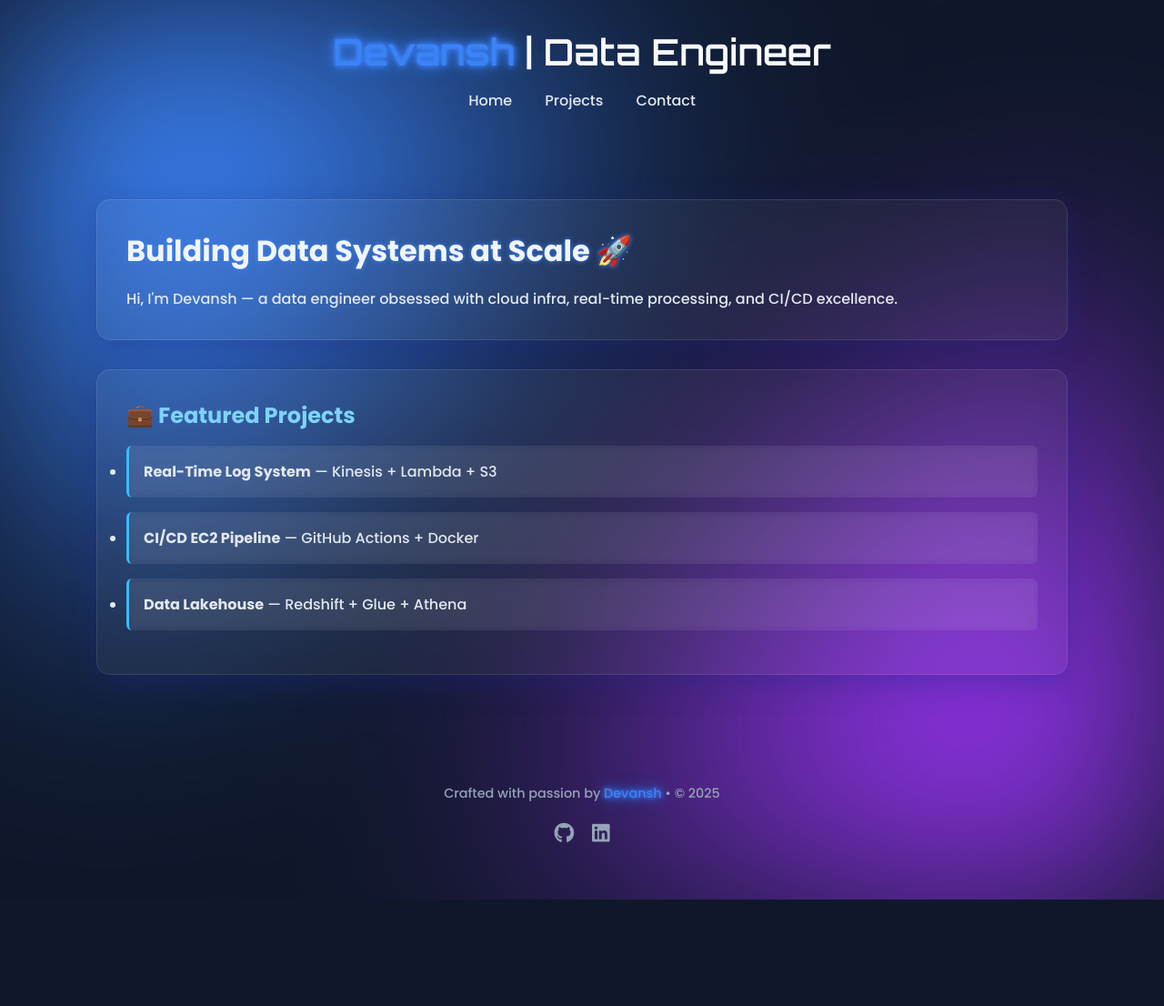
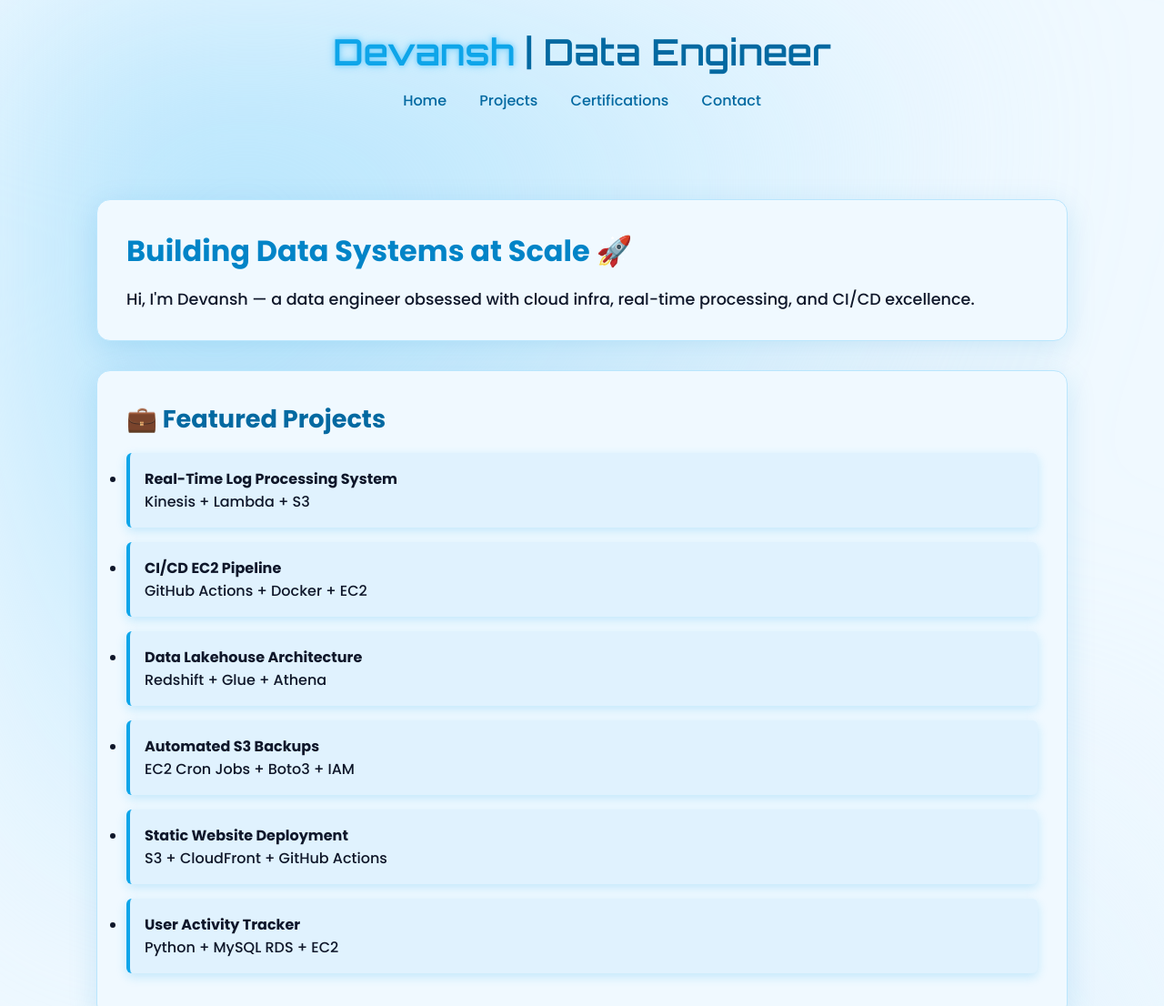
Before and after one commit to DevanshhXD/devansh-portfolio, a plain HTML site: page index.html in a window 1280 px wide. Shown: the top 1106 px of the page at 91% size. Before the commit the page ends 989 px from the top, so only its background shows below. Drawn offline with Linux system fonts and the light colour scheme.

Commit message:
website changes

```diff
--- a/index.html
+++ b/index.html
@@ -16,8 +16,9 @@
       <h1><span class="neon">Devansh</span> | Data Engineer</h1>
       <nav>
         <a href="#">Home</a>
-        <a href="#">Projects</a>
-        <a href="#">Contact</a>
+        <a href="#projects">Projects</a>
+        <a href="#certifications">Certifications</a>
+        <a href="#contact">Contact</a>
       </nav>
     </div>
   </header>
@@ -28,22 +29,35 @@
       <p>Hi, I'm Devansh — a data engineer obsessed with cloud infra, real-time processing, and CI/CD excellence.</p>
     </section>
 
-    <section class="projects glass">
+    <section id="projects" class="projects glass">
       <h3>💼 Featured Projects</h3>
       <ul>
-        <li><strong>Real-Time Log System</strong> — Kinesis + Lambda + S3</li>
-        <li><strong>CI/CD EC2 Pipeline</strong> — GitHub Actions + Docker</li>
-        <li><strong>Data Lakehouse</strong> — Redshift + Glue + Athena</li>
+        <li><strong>Real-Time Log Processing System</strong><br/> Kinesis + Lambda + S3</li>
+        <li><strong>CI/CD EC2 Pipeline</strong><br/> GitHub Actions + Docker + EC2</li>
+        <li><strong>Data Lakehouse Architecture</strong><br/> Redshift + Glue + Athena</li>
+        <li><strong>Automated S3 Backups</strong><br/> EC2 Cron Jobs + Boto3 + IAM</li>
+        <li><strong>Static Website Deployment</strong><br/> S3 + CloudFront + GitHub Actions</li>
+        <li><strong>User Activity Tracker</strong><br/> Python + MySQL RDS + EC2</li>
+      </ul>
+    </section>
+
+    <section id="certifications" class="projects glass">
+      <h3>📜 Certifications</h3>
+      <ul>
+        <li>AWS Certified Data Engineer - Associate (in progress)</li>
+        <li>SQL & BI Professional Certification</li>
+        <li>Apache Airflow Workflow Mastery</li>
       </ul>
     </section>
   </main>
 
-  <footer>
+  <footer id="contact">
     <div class="container">
+      <p>Contact me: <a href="mailto:devanshswami.412@gmail.com">devanshswami.412@gmail.com</a> | <span class="highlight">+91 6355939784</span></p>
       <p>Crafted with passion by <span class="neon">Devansh</span> • © 2025</p>
       <div class="social-icons">
-        <a href="#" class="icon" title="GitHub"><i class="fab fa-github"></i></a>
-        <a href="#" class="icon" title="LinkedIn"><i class="fab fa-linkedin"></i></a>
+        <a href="https://github.com/DevanshhXD" class="icon" title="GitHub" target="_blank"><i class="fab fa-github"></i></a>
+        <a href="https://www.linkedin.com/in/devansh-swami-376463297" class="icon" title="LinkedIn" target="_blank"><i class="fab fa-linkedin"></i></a>
       </div>
     </div>
   </footer>
--- a/styles/style.css
+++ b/styles/style.css
@@ -6,8 +6,8 @@
 
 body {
   font-family: 'Poppins', sans-serif;
-  background: #0f172a;
-  color: #e2e8f0;
+  background: #f0f9ff;
+  color: #0f172a;
   position: relative;
   overflow-x: hidden;
 }
@@ -16,8 +16,8 @@ body {
   position: absolute;
   width: 100%;
   height: 100%;
-  background: radial-gradient(circle at top left, #3b82f6 20%, transparent 50%),
-              radial-gradient(circle at bottom right, #9333ea 20%, transparent 50%);
+  background: radial-gradient(circle at top left, #bae6fd 20%, transparent 50%),
+              radial-gradient(circle at bottom right, #e0f2fe 20%, transparent 50%);
   filter: blur(120px);
   z-index: -1;
 }
@@ -37,17 +37,17 @@ header {
 header h1 {
   font-family: 'Orbitron', sans-serif;
   font-size: 2.5rem;
-  color: #f8fafc;
+  color: #0369a1;
   margin-bottom: 1rem;
 }
 
 .neon {
-  color: #3b82f6;
-  text-shadow: 0 0 5px #3b82f6, 0 0 10px #3b82f6, 0 0 20px #3b82f6;
+  color: #0ea5e9;
+  text-shadow: 0 0 5px #7dd3fc, 0 0 10px #7dd3fc;
 }
 
 nav a {
-  color: #e2e8f0;
+  color: #0369a1;
   margin: 0 1rem;
   text-decoration: none;
   font-weight: 500;
@@ -55,41 +55,41 @@ nav a {
 }
 
 nav a:hover {
-  color: #38bdf8;
+  color: #0ea5e9;
 }
 
 .hero h2 {
   font-size: 2rem;
   margin-bottom: 1rem;
-  color: #f1f5f9;
-  text-shadow: 0 0 5px #3b82f6;
+  color: #0284c7;
 }
 
 .hero p {
-  font-size: 1rem;
+  font-size: 1.1rem;
 }
 
 .projects h3 {
-  font-size: 1.5rem;
-  color: #7dd3fc;
+  font-size: 1.7rem;
+  color: #0369a1;
   margin-bottom: 1rem;
 }
 
 .projects li {
   margin-bottom: 1rem;
   padding: 1rem;
-  background-color: rgba(255, 255, 255, 0.05);
-  border-left: 3px solid #38bdf8;
+  background-color: #e0f2fe;
+  border-left: 4px solid #0ea5e9;
   border-radius: 6px;
-  backdrop-filter: blur(5px);
+  box-shadow: 0 4px 12px rgba(14, 165, 233, 0.2);
 }
 
 footer {
   text-align: center;
-  padding: 1.5rem 0;
-  font-size: 0.9rem;
-  color: #94a3b8;
-  position: relative;
+  padding: 2rem 0;
+  font-size: 1rem;
+  color: #0369a1;
+  background: #e0f2fe;
+  margin-top: 2rem;
 }
 
 footer .social-icons {
@@ -97,23 +97,27 @@ footer .social-icons {
 }
 
 footer .icon {
-  color: #94a3b8;
+  color: #0369a1;
   margin: 0 0.5rem;
-  font-size: 1.4rem;
+  font-size: 1.5rem;
   transition: transform 0.2s ease, color 0.3s ease;
 }
 
 footer .icon:hover {
-  color: #38bdf8;
+  color: #0ea5e9;
   transform: scale(1.2);
 }
 
+footer .highlight {
+  font-weight: bold;
+  color: #0ea5e9;
+}
+
 .glass {
-  background: rgba(255, 255, 255, 0.05);
+  background: #f0f9ff;
   border-radius: 15px;
   padding: 2rem;
-  backdrop-filter: blur(10px);
-  box-shadow: 0 8px 32px rgba(31, 38, 135, 0.37);
-  border: 1px solid rgba(255, 255, 255, 0.1);
+  box-shadow: 0 8px 32px rgba(2, 132, 199, 0.15);
+  border: 1px solid #bae6fd;
   margin-bottom: 2rem;
 }
```
